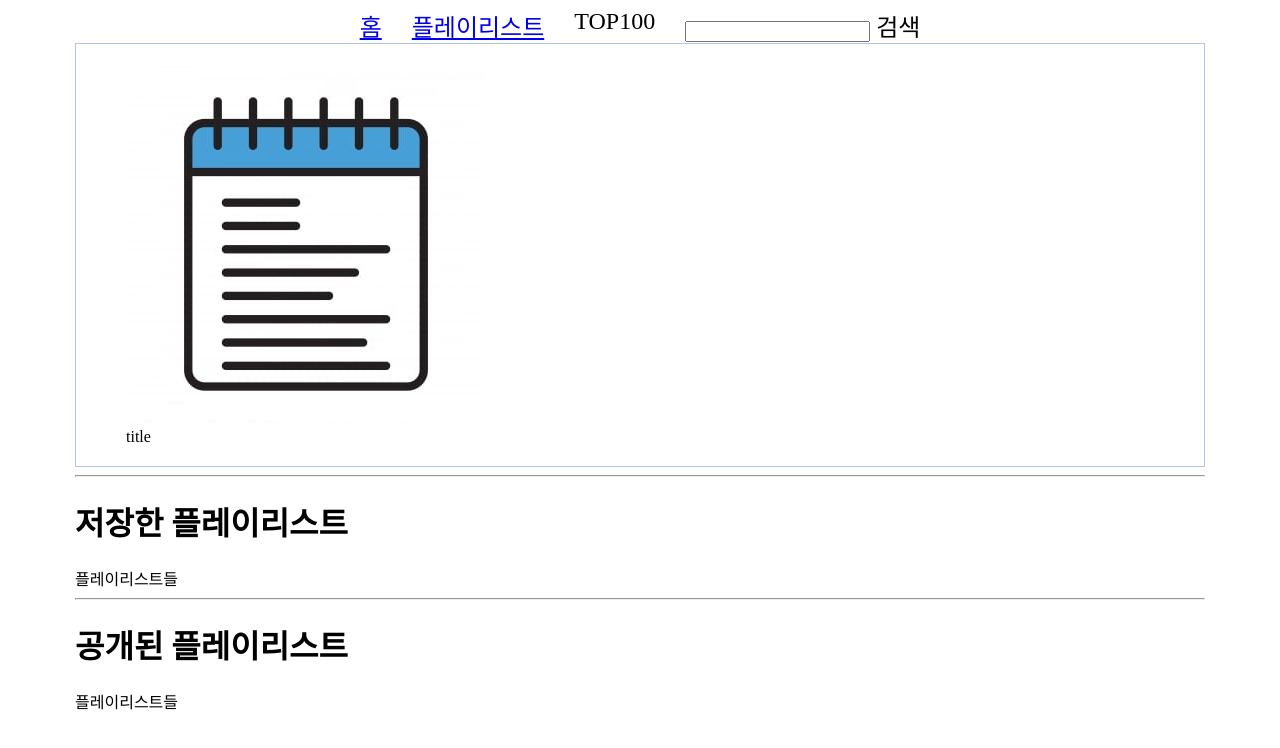
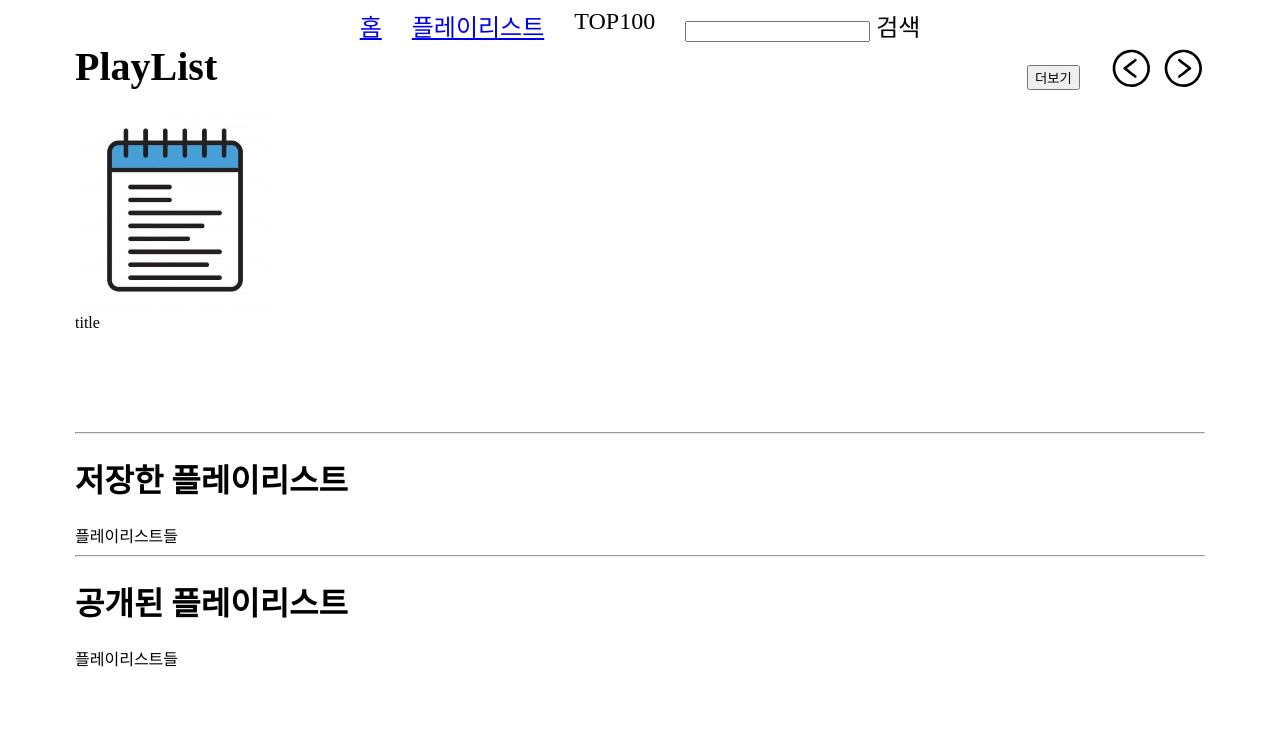
Before and after one commit to jsb8740/FarvoriteMusicList, a Vue app: page /openplaylist in a window 1280 px wide. Shown: the top 748 px of the page. Built offline with nearby package versions, Linux system fonts and the light colour scheme.

Commit message:
playList 기능 추가

```diff
--- a/src/components/playList/PlayList.vue
+++ b/src/components/playList/PlayList.vue
@@ -1,13 +1,50 @@
-<script setup lang="ts"></script>
+<script setup lang="ts">
+import LeftArrow from "@/components/icons/LeftArrow.vue";
+import RightArrow from "@/components/icons/RightArrow.vue";
+</script>
 <template>
-  <div class="playList">
-    <slot />
+  <div>
+    <div class="PlayList">
+      <div class="PlayListTitle">
+        <slot name="playListTitle">PlayList</slot>
+      </div>
+
+      <div class="ListButton">
+        <button>더보기</button>
+        <LeftArrow></LeftArrow>
+        <RightArrow></RightArrow>
+      </div>
+    </div>
+
+    <div class="playListItem">
+      <slot />
+    </div>
   </div>
 </template>
 
 <style scoped lang="scss">
-.playList {
-  border: 1px solid #afc4e7;
-  padding: 20px 50px;
+.playListItem {
+  width: 100%;
+  display: flex;
+  margin-top: 20px;
+  margin-bottom: 100px;
+}
+
+.PlayList {
+  display: flex;
+  justify-content: space-between;
+
+  .ListButton {
+    display: flex;
+    gap: 10px;
+    align-items: end;
+    button {
+      margin-right: 20px;
+    }
+  }
+  .PlayListTitle {
+    font-size: 40px;
+    font-weight: bold;
+  }
 }
 </style>
--- a/src/components/playList/PlayListItem.vue
+++ b/src/components/playList/PlayListItem.vue
@@ -1,6 +1,6 @@
 <template>
   <div>
-    <img src="@/assets/test/test1.jpg" />
+    <img src="@/assets/test/test1.jpg" class="" />
     <div>
       <slot name="title">title</slot>
     </div>
@@ -9,4 +9,9 @@
 
 <script setup lang="ts"></script>
 
-<style scoped></style>
+<style scoped>
+img {
+  width: 200px;
+  height: 200px;
+}
+</style>
```
